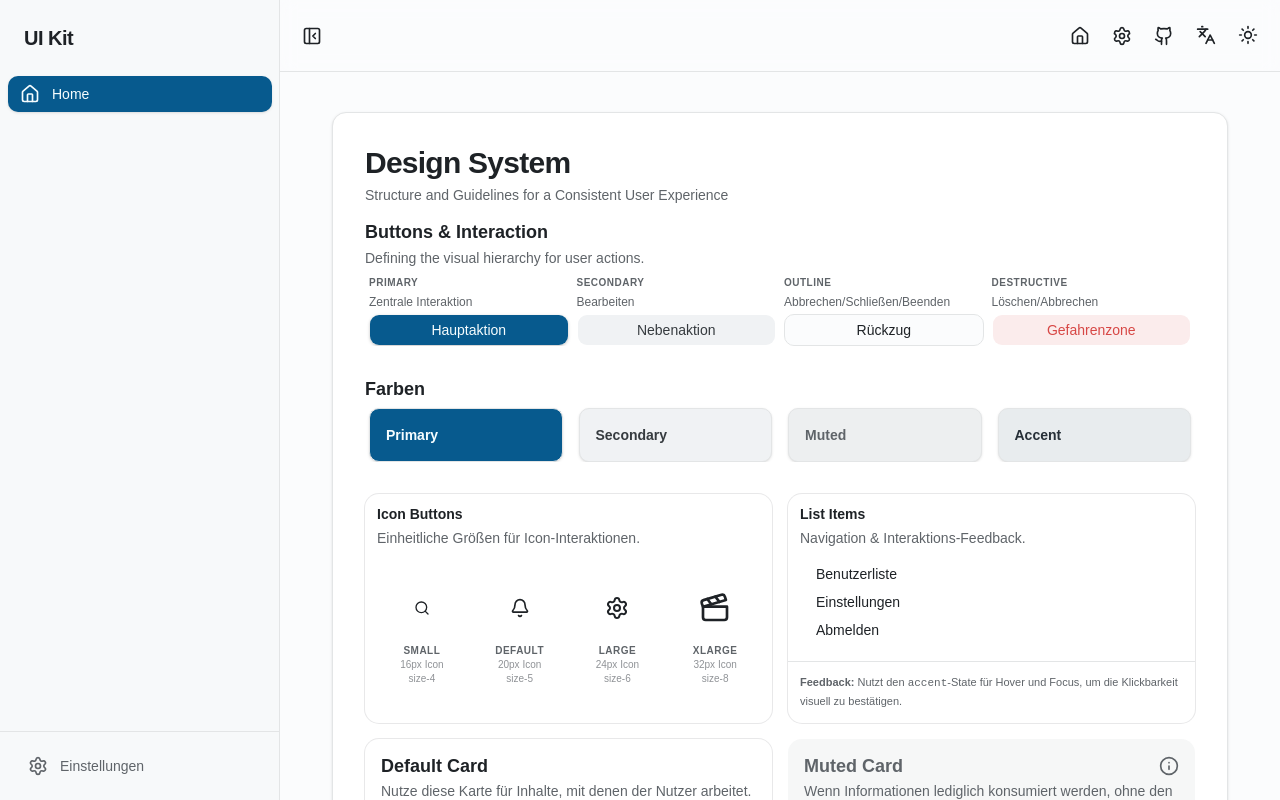
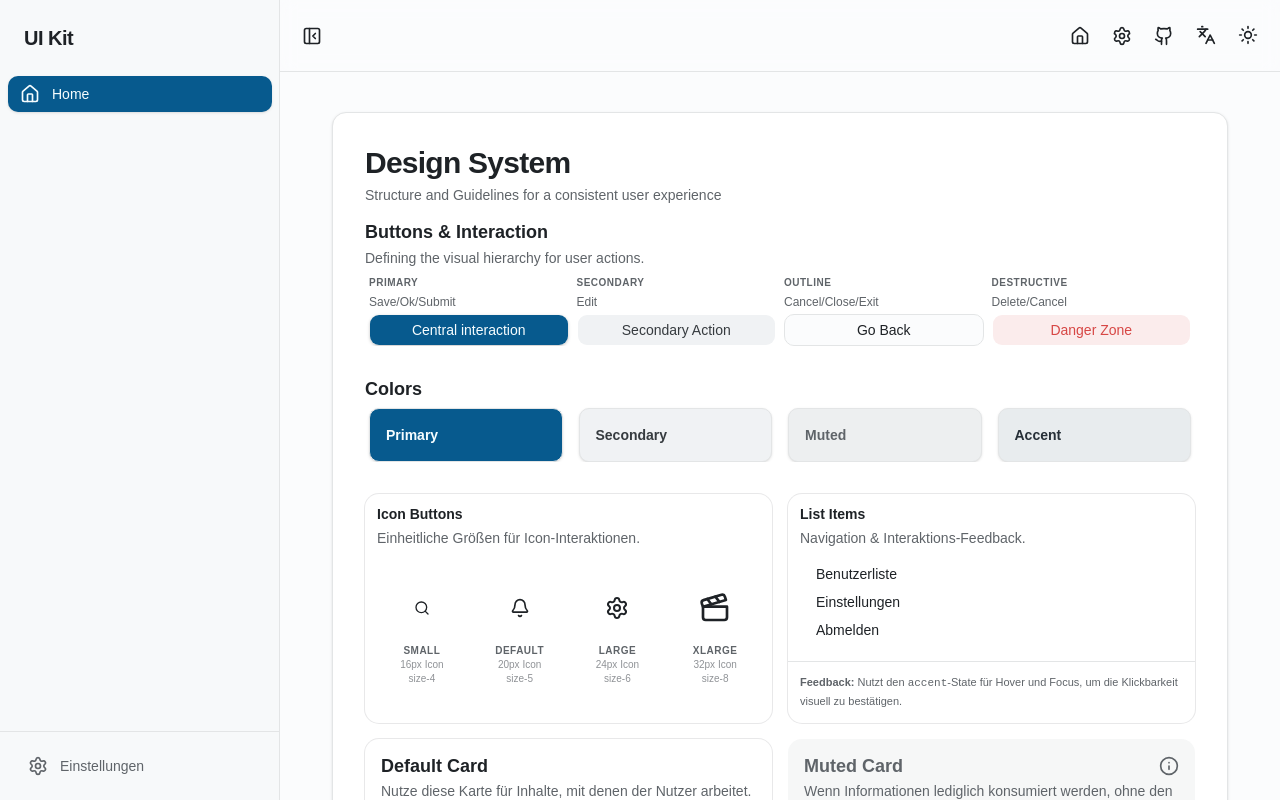
Before and after one commit to stefan8893/ui-demo, a React (Vite) app: page / in a window 1280 px wide. Shown: the top 800 px of the page. Built offline with nearby package versions, Linux system fonts and the light colour scheme.

Commit message:
more translations added

```diff
--- a/public/locales/de/style-guide.json
+++ b/public/locales/de/style-guide.json
@@ -1,6 +1,17 @@
 {
   "designSystem": "Design System",
   "designSystemDescription": "Struktur und Leitlinien für eine einheitliche User Experience",
-  "buttonsAndInteractions": "Buttons & Interaktion",
-  "buttonsAndInteractionsDescription": "Definition der visuellen Hierarchie für Benutzeraktionen."
+  "buttonsAndInteractions": {
+    "title": "Buttons & Interaktion",
+    "description": "Definition der visuellen Hierarchie für Benutzeraktionen.",
+    "mainAction": "Zentrale Interaktion",
+    "mainActionExample": "Speichern/Ok/Weiter",
+    "secondaryAction": "Nebenaktion",
+    "secondaryActionExample": "Bearbeiten",
+    "outlineAction": "Rückzug",
+    "outlineActionExample": "Abbrechen/Schließen/Beenden",
+    "destructiveAction": "Gefahrenzone",
+    "destructiveActionExample": "Löschen/Abbrechen"
+  },
+  "color_other": "Farben"
 }
--- a/public/locales/en/style-guide.json
+++ b/public/locales/en/style-guide.json
@@ -1,6 +1,17 @@
 {
   "designSystem": "Design System",
-  "designSystemDescription": "Structure and Guidelines for a Consistent User Experience",
-  "buttonsAndInteractions": "Buttons & Interaction",
-  "buttonsAndInteractionsDescription": "Defining the visual hierarchy for user actions."
+  "designSystemDescription": "Structure and Guidelines for a consistent user experience",
+  "buttonsAndInteractions": {
+    "title": "Buttons & Interaction",
+    "description": "Defining the visual hierarchy for user actions.",
+    "mainAction": "Central interaction",
+    "mainActionExample": "Save/Ok/Submit",
+    "secondaryAction": "Secondary Action",
+    "secondaryActionExample": "Edit",
+    "outlineAction": "Go Back",
+    "outlineActionExample": "Cancel/Close/Exit",
+    "destructiveAction": "Danger Zone",
+    "destructiveActionExample": "Delete/Cancel"
+  },
+  "color_other": "Colors"
 }
--- a/src/components/features/header/language-select.tsx
+++ b/src/components/features/header/language-select.tsx
@@ -23,7 +23,7 @@ export function LanguageSelect({ className }: ComponentPropsWithoutRef<'div'>) {
         <DropdownMenuTrigger asChild>
           <IconButton icon={Languages} />
         </DropdownMenuTrigger>
-        <DropdownMenuContent align="center" className="min-w-20">
+        <DropdownMenuContent align="center">
           {[
             {
               value: 'de',
--- a/src/components/style-guide/buttons-guide.tsx
+++ b/src/components/style-guide/buttons-guide.tsx
@@ -13,9 +13,9 @@ export function ButtonsGuide() {
   return (
     <Card>
       <CardHeader>
-        <CardTitle>{t('buttonsAndInteractions')}</CardTitle>
+        <CardTitle>{t('buttonsAndInteractions.title')}</CardTitle>
         <CardDescription>
-          {t('buttonsAndInteractionsDescription')}
+          {t('buttonsAndInteractions.description')}
         </CardDescription>
       </CardHeader>
       <CardContent>
@@ -27,11 +27,13 @@ export function ButtonsGuide() {
                 Primary
               </p>
               <p className="text-muted-foreground text-xs">
-                Zentrale Interaktion
+                {t('buttonsAndInteractions.mainActionExample')}
               </p>
             </div>
             <div className="flex flex-1 items-end">
-              <Button className="w-full">Hauptaktion</Button>
+              <Button className="w-full">
+                {t('buttonsAndInteractions.mainAction')}
+              </Button>
             </div>
           </div>
 
@@ -41,11 +43,13 @@ export function ButtonsGuide() {
               <p className="font-bold text-[10px] text-muted-foreground uppercase tracking-wider">
                 Secondary
               </p>
-              <p className="text-muted-foreground text-xs">Bearbeiten</p>
+              <p className="text-muted-foreground text-xs">
+                {t('buttonsAndInteractions.secondaryActionExample')}
+              </p>
             </div>
             <div className="flex flex-1 items-end">
               <Button variant="secondary" className="w-full">
-                Nebenaktion
+                {t('buttonsAndInteractions.secondaryAction')}
               </Button>
             </div>
           </div>
@@ -57,12 +61,12 @@ export function ButtonsGuide() {
                 Outline
               </p>
               <p className="text-muted-foreground text-xs">
-                Abbrechen/Schließen/Beenden
+                {t('buttonsAndInteractions.outlineActionExample')}
               </p>
             </div>
             <div className="flex flex-1 items-end">
               <Button variant="outline" className="w-full">
-                Rückzug
+                {t('buttonsAndInteractions.outlineAction')}
               </Button>
             </div>
           </div>
@@ -73,11 +77,13 @@ export function ButtonsGuide() {
               <p className="font-bold text-[10px] text-muted-foreground uppercase tracking-wider">
                 Destructive
               </p>
-              <p className="text-muted-foreground text-xs">Löschen/Abbrechen</p>
+              <p className="text-muted-foreground text-xs">
+                {t('buttonsAndInteractions.destructiveActionExample')}
+              </p>
             </div>
             <div className="flex flex-1 items-end">
               <Button variant="destructive" className="w-full">
-                Gefahrenzone
+                {t('buttonsAndInteractions.destructiveAction')}
               </Button>
             </div>
           </div>
--- a/src/components/style-guide/colors-guide.tsx
+++ b/src/components/style-guide/colors-guide.tsx
@@ -1,11 +1,13 @@
+import { useTranslation } from 'react-i18next'
 import { Card, CardContent, CardHeader, CardTitle } from '../ui/display/card'
 import { ColorBox } from './color-box'
 
 export function ColorsGuide() {
+  const { t } = useTranslation('style-guide')
   return (
     <Card>
       <CardHeader>
-        <CardTitle>Farben</CardTitle>
+        <CardTitle>{t('color', { count: 0 })}</CardTitle>
       </CardHeader>
       <CardContent>
         <div className="grid grid-cols-2 gap-4 sm:grid-cols-4">
```
